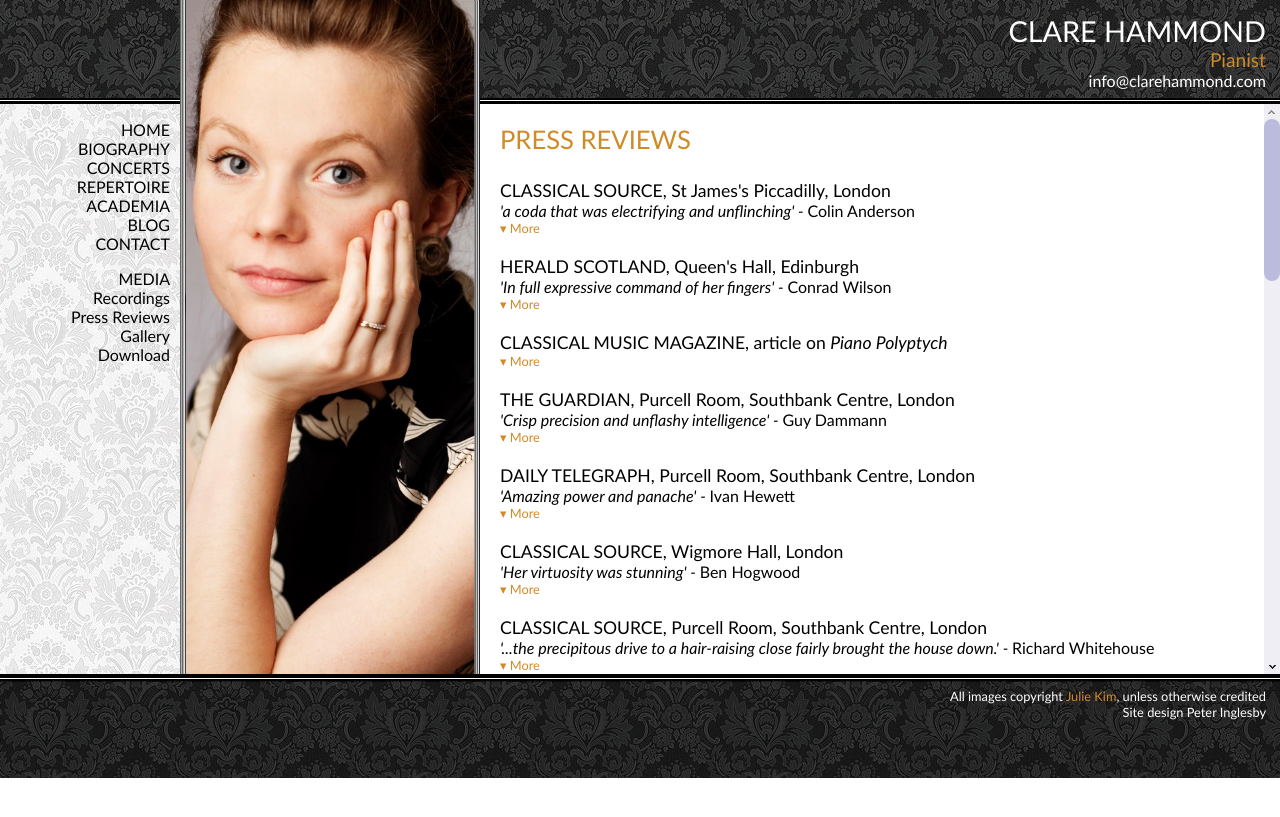
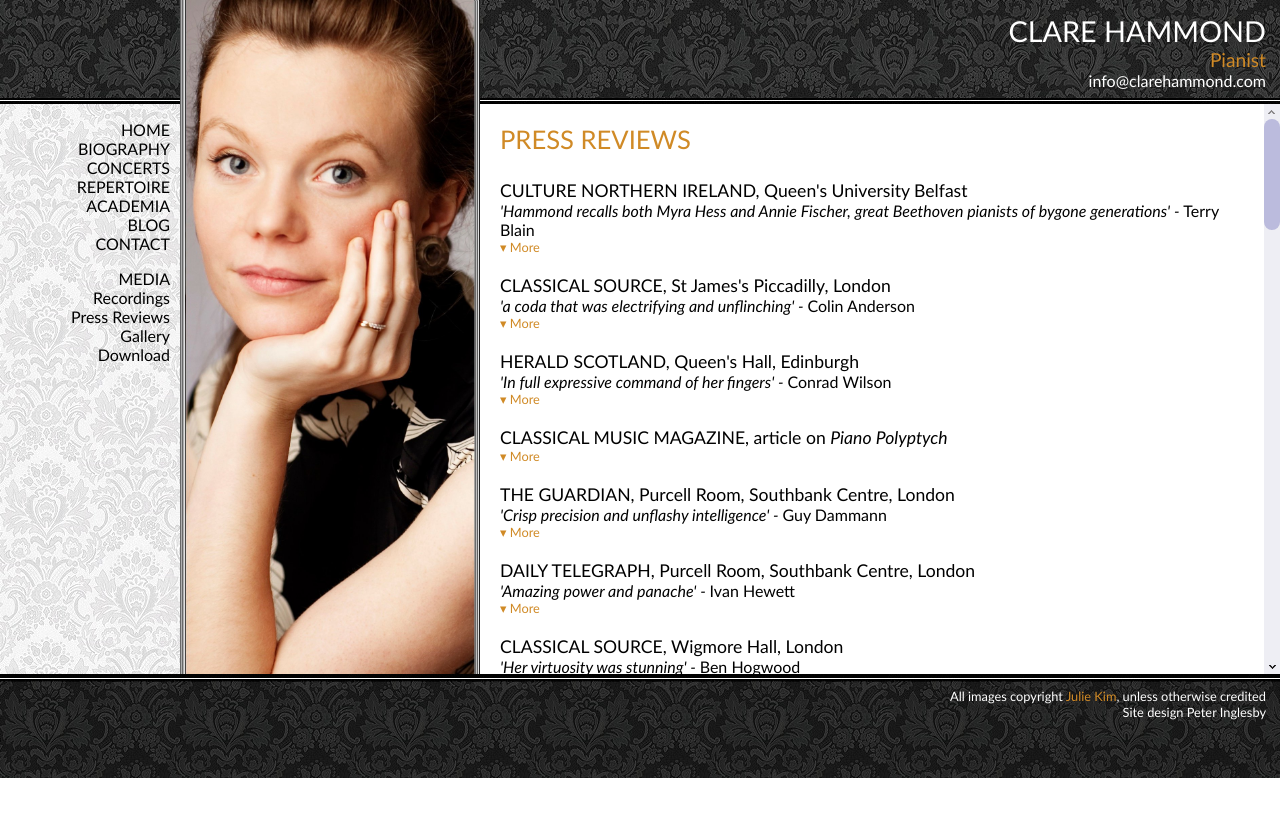
Before and after one commit to hammonc/clarehammond.com, a Jekyll site: the page built from reviews.html, in a window 1280 px wide. Shown: the top 817 px of the page. Built offline with Jekyll 4.4.1, drawn with Linux system fonts in a browser that asks for light colours.

Commit message:
added qub review

```diff
--- a/reviews.html
+++ b/reviews.html
@@ -3,6 +3,33 @@ layout: with-image
 image: press.jpg
 ---
 <h3 class="page-heading">PRESS REVIEWS</h3>
+
+<div class="listing">
+  <div class="listing-heading">CULTURE NORTHERN IRELAND, Queen's University Belfast</div>
+  <div class="listing-trailer">'Hammond recalls both Myra Hess and Annie Fischer, great Beethoven pianists of bygone generations' - <em>Terry Blain</em></em></div>
+  <div class="listing-details concealed">
+    <p>'Some pianists hammer the instrument into submission, some caress it. Clare Hammond is firmly in the latter category, as her inaugural recital as this year's artist-in-residence in the School of Creative Arts at Queen's University clearly demonstrates. Beethoven's 'Appassionata Sonata' - a piece frequently rendered virtually unlistenable by the clattering pyrotechnics it can unleash in players - benefits from Hammond's unusually judicious approach. There's no dashing towards the next climactic eruption in her interpretation, no overloading with angst, no drenching of the music in spurious, excessive emotions. Hammond focuses instead on the broader contours of the musical argument, unravelling the sonata structure of the opening movement with uncommon clarity.</p><br>
+    <p>Beethoven's explosions of temperament, when they come, are all the more startling as a consequence. Hammond undoubtedly has the physical power to encompass fully the swirling technical difficulties of the tempestuous finale, but is again careful not to rush the music into fevered incoherency. In her judicious balancing of the classical and romantic elements in the sonata, and her finely honed musicality of approach, Hammond recalls both Myra Hess and Annie Fischer, great Beethoven pianists of bygone generations.</p><br>
+    <p>Scriabin's Sonata No. 5 in F sharp poses interpretative conundrums not dissimilar to the 'Appassionata', its sudden lurches between what Hammond terms 'phrases of inexpressively sensuous languor and of frenetic activity' making it difficult to hold the single movement together as a coherent listening experience. Hammond managed this balancing out of contending sensibilities with an artless ease, gliding unobtrusively from interludes of heady, perfumed rhapsody to others of cascading hyper-intensity. So often in Scriabin there's an unwholesome whiff of hothouse decadence: Hammond purifies the air breathed by the music, distilling moments of exquisite, lingering poetry for the listener'.</p><br>
+    <p>Earlier, in a nod towards her new Queen's connections, Hammond includes 'Piani, Latebre', a work by Piers Hellawell, Professor of Composition at the university. It's an immediately appealing composition, Hammond's elegant dispatch of the twinkling note-clusters in the 'Impromptu' section underlining how clean her attack is on the keys, how carefully calibrated the decay of sound in her scrupulously voiced chordings.</p><br>
+    <p>There's also a world premiere, a brace of short works by Hillsborough composer and conductor Hamilton Harty, discovered recently among the papers of a woman Harty apparently fell in love with in 1934, during a voyage to Australia. The first, 'Portrait', distantly echoes the Elgar of 'Chanson de Matin', while the longer 'Spring Fantasy' has a Schumann-like turn of phrase and sentiment, with twirls of Chopin filigree in the piano writing. Hammond's accounts of both pieces are charming.<p><br>
+    <p>Shorter works by Szymanowski and Messiaen fill out the programme, which opens with a ruminative account of Handel's 'Suite No. 6 in F sharp minor'. It's a work originally written for harpsichord, and Hammond doesn't quite manage, on a modern Steinway, to give the trills and decorations of the opening 'Prélude' the easy fluency of her playing later in the evening. The concluding 'Gigue', though, is full of élan and elasticity.</p><br>
+    <p>The abiding impression left by Hammond in this recital is that she's far from bring a self-advertisingly virtuosic player, a strutter of stages on the international piano circuit. Her playing is of an altogether more thoughtful and discerning quality, focused constantly on the music itself, searching out its deeper significances and inner verities.</p><br>
+    <p>Perhaps that's why the Harty Room is loath to let her go on this occasion - she plays two encores (a Handel 'Air' and Scriabin's 'Étude in C sharp minor'), but the audience seems ready to continue listening. They get another chance when Hammond returns to Queen's in February 2013 for more workshops in performance and composition, and a lunchtime recital on February 21. Piano-lovers who can get there on the day should certainly be attending.'</p>
+
+
+
+</p>
+
+
+'</p>
+  </div>
+  <div class="listing-details concealed">
+  </div>
+  <span class="more">&#9662; <a href="">More</a></span>
+  <span class="less">&#9652; <a href="">Less</a></span>
+</div>
+
 
 <div class="listing">
   <div class="listing-heading">CLASSICAL SOURCE, St James's Piccadilly, London</div>
```
Also changed, not shown: resources/st.jpg (added).
